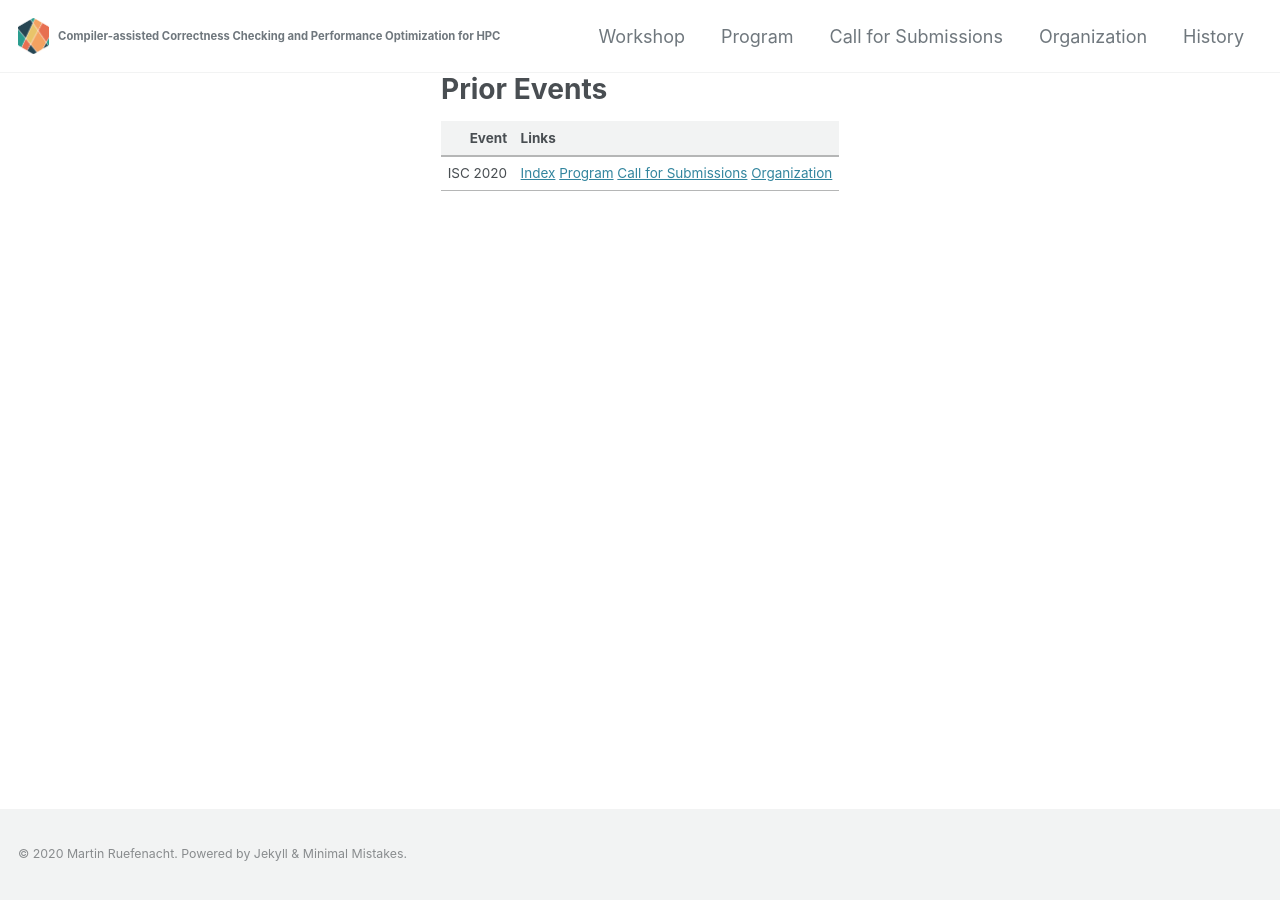
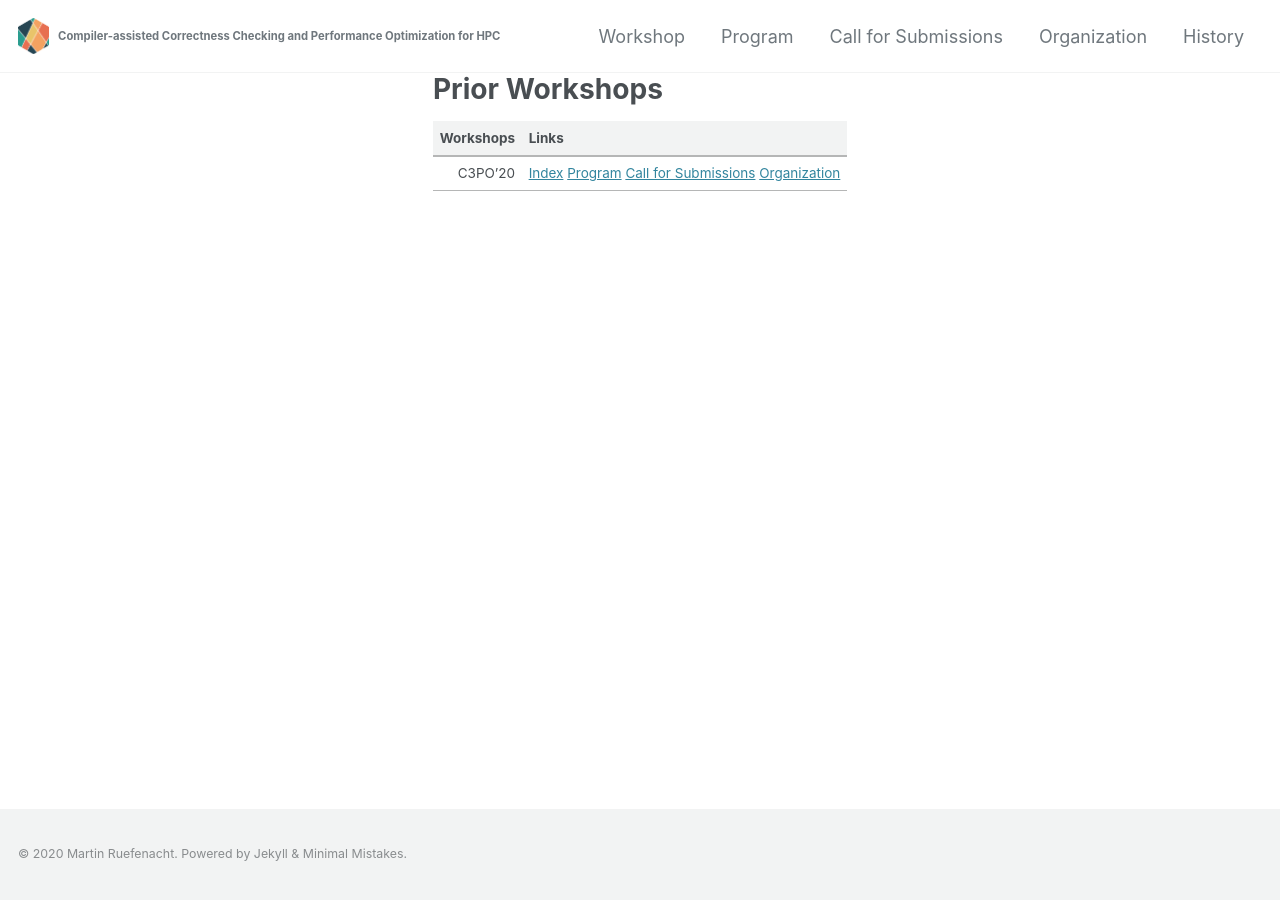
Before and after one commit to c3po-workshop/c3po-workshop.github.io, a Jekyll site: the page built from _pages/history.md, in a window 1280 px wide. Built offline with Jekyll 4.4.1, drawn with Linux system fonts in a browser that asks for light colours; cached includes are drawn as plain includes; nearby versions of some CDN libraries; our own code applies the rules of GitHub Pages for plain Markdown files.

Commit message:
Changed wording for history

```diff
--- a/_pages/history.md
+++ b/_pages/history.md
@@ -2,8 +2,8 @@
 permalink: /history
 ---
 
-# Prior Events
+# Prior Workshops
 
-| Event | Links
+| Workshops | Links
 | ----: | ------
-| ISC 2020 | [Index](/2020/index) [Program](/2020/program) [Call for Submissions](/2020/call) [Organization](/2020/organization)
+| C3PO'20 | [Index](/2020/index) [Program](/2020/program) [Call for Submissions](/2020/call) [Organization](/2020/organization)
```
